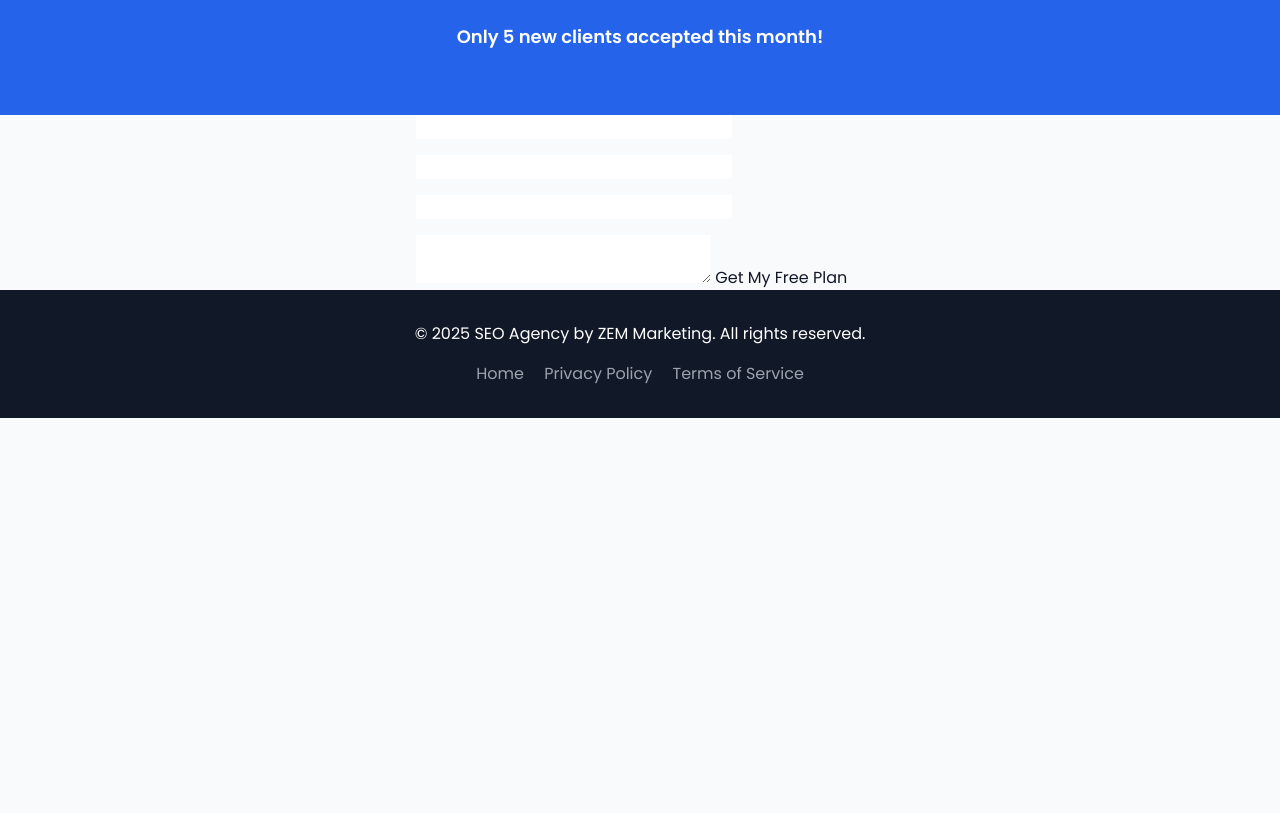
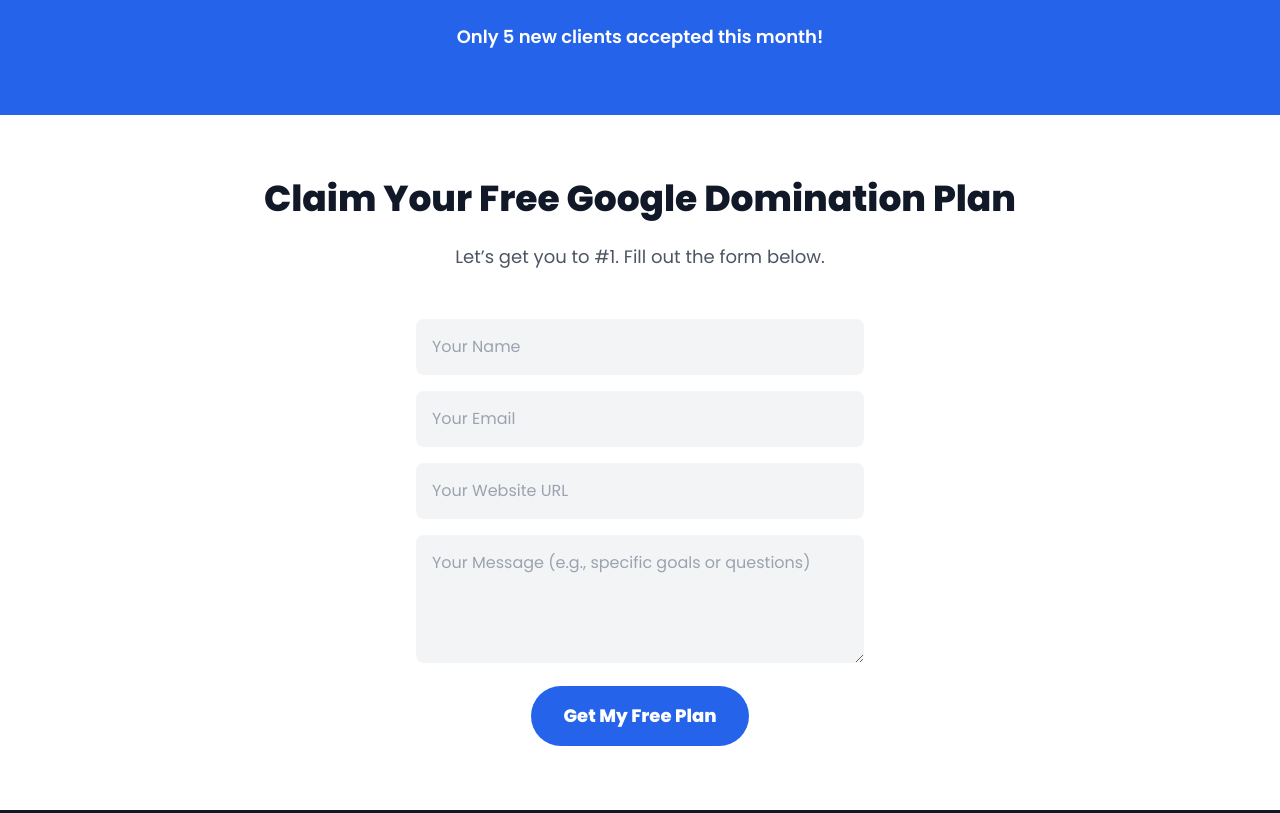
Before and after one commit to Zakariamouedden/SEO-Agency-by-ZEM-Marketing, a plain HTML site: page index.html in a window 1280 px wide. Shown: the part 4021-4834 px from the top of the page. Before the commit the page ends 4439 px from the top, so only its background shows below. Drawn offline with nearby package versions, Linux system fonts and the light colour scheme.

Commit message:
Update index.html

```diff
--- a/index.html
+++ b/index.html
@@ -344,20 +344,89 @@
   </svg>
 </a>
 
-<form class="max-w-md mx-auto space-y-4" action="https://formspree.io/f/mkgbbbdq" method="POST">
-  <input type="text" name="name" required />
-  <input type="email" name="email" required />
-  <input type="url" name="website" required />
-  <textarea name="message"></textarea>
+<!-- Contact Section -->
+<section id="contact" class="py-16 bg-white">
+  <div class="max-w-7xl mx-auto px-4 sm:px-6 lg:px-8 text-center">
+    <h2 class="text-3xl md:text-4xl font-bold mb-6">Claim Your Free Google Domination Plan</h2>
+    <p class="text-lg text-gray-600 mb-12 max-w-3xl mx-auto">
+      Let’s get you to #1. Fill out the form below.
+    </p>
 
-  <!-- campos ocultos -->
-  <input type="hidden" name="_subject" value="New Free Google Domination Plan Request" />
-  <input type="hidden" name="_next" value="https://seo.zem.marketing/thank-you-page.html" />
-  <input type="hidden" name="_to" value="infozemmarketing@gmail.com" />
+    <form
+      id="contact-form"
+      action="https://formspree.io/f/mkgbbbdq"
+      method="POST"
+      class="max-w-md mx-auto space-y-4"
+    >
+      <input
+        type="text"
+        name="name"
+        placeholder="Your Name"
+        required
+        class="w-full p-4 rounded-lg bg-gray-100 text-gray-900 focus:ring-2 focus:ring-blue-600"
+      />
+      <input
+        type="email"
+        name="email"
+        placeholder="Your Email"
+        required
+        class="w-full p-4 rounded-lg bg-gray-100 text-gray-900 focus:ring-2 focus:ring-blue-600"
+      />
+      <input
+        type="url"
+        name="website"
+        placeholder="Your Website URL"
+        required
+        class="w-full p-4 rounded-lg bg-gray-100 text-gray-900 focus:ring-2 focus:ring-blue-600"
+      />
+      <textarea
+        name="message"
+        placeholder="Your Message (e.g., specific goals or questions)"
+        rows="4"
+        class="w-full p-4 rounded-lg bg-gray-100 text-gray-900 focus:ring-2 focus:ring-blue-600"
+      ></textarea>
 
-  <button type="submit">Get My Free Plan</button>
-</form>
+      <input
+        type="hidden"
+        name="_subject"
+        value="New Free Google Domination Plan Request"
+      />
+      <input
+        type="hidden"
+        name="_next"
+        value="https://seo.zem.marketing/thank-you-page.html"
+      />
+      <input
+        type="hidden"
+        name="_to"
+        value="infozemmarketing@gmail.com"
+      />
 
+      <button
+        id="submit-button"
+        type="submit"
+        class="bg-blue-600 text-white px-8 py-4 rounded-full font-bold text-lg hover:bg-blue-700 transition"
+      >
+        Get My Free Plan
+      </button>
+    </form>
+
+    <p id="form-message" class="text-gray-600 mt-4 hidden"></p>
+  </div>
+</section>
+
+<!-- JS for button animation -->
+<script>
+  const form = document.getElementById('contact-form');
+  const button = document.getElementById('submit-button');
+  const message = document.getElementById('form-message');
+
+  form.addEventListener('submit', function () {
+    button.disabled = true;
+    button.textContent = 'Sending...';
+    message.classList.add('hidden');
+  });
+</script>
 
   <!-- Footer -->
     <footer class="bg-gray-900 text-white py-8">
```
